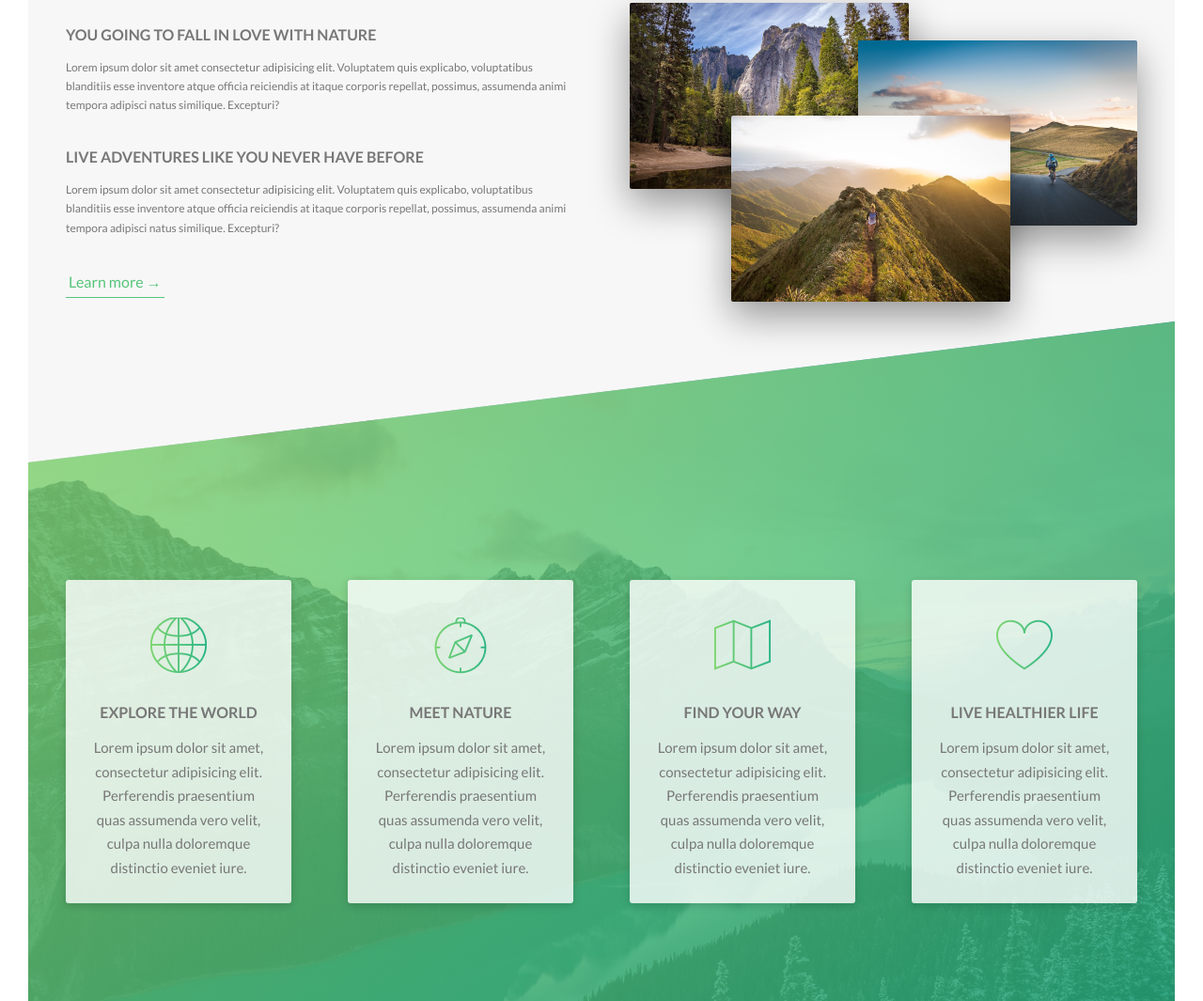
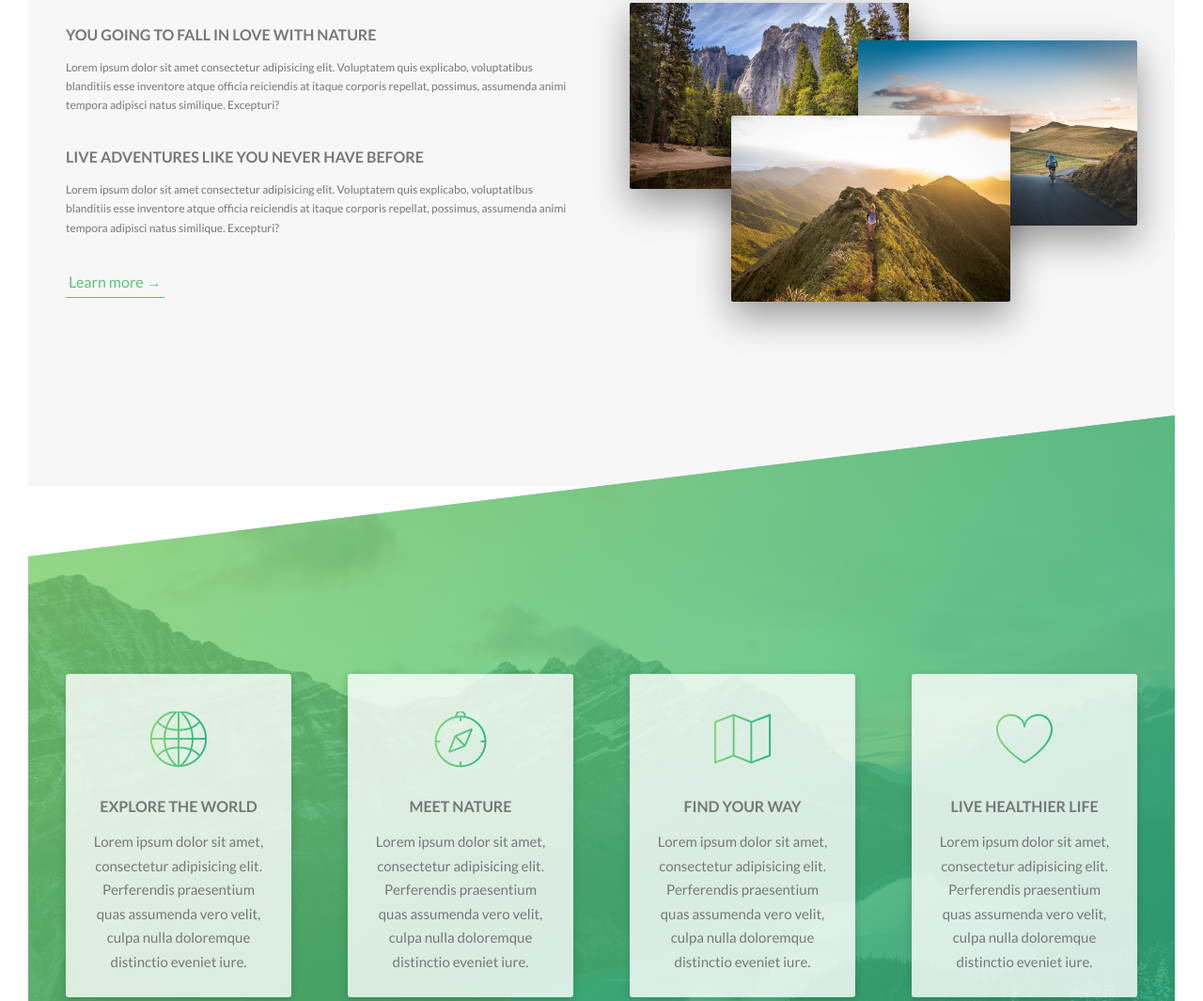
Before and after one commit to PilarczykM/Nature_Project, a website: page index.html in a window 1280 px wide. Shown: the part 1027-2092 px from the top of the page at 94% size. Drawn offline with Linux system fonts and the light colour scheme.

Commit message:
Correcting home page

```diff
--- a/sass/pages/_home.scss
+++ b/sass/pages/_home.scss
@@ -5,7 +5,6 @@
 }
 
 .section-features {
-  margin-top: -10rem;
   padding: 20rem 1rem;
   background-image: linear-gradient(
       to right bottom,
```
Also changed, not shown: css/style.css.
